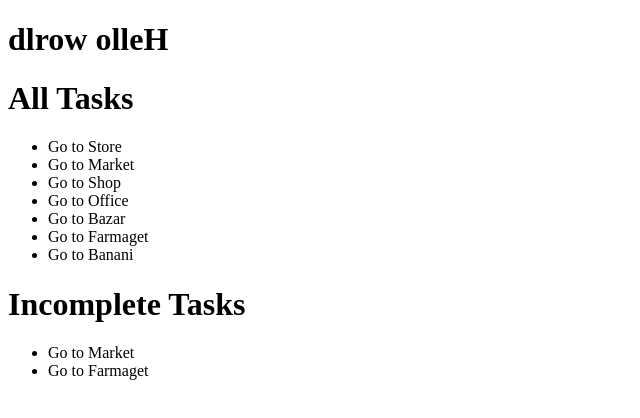
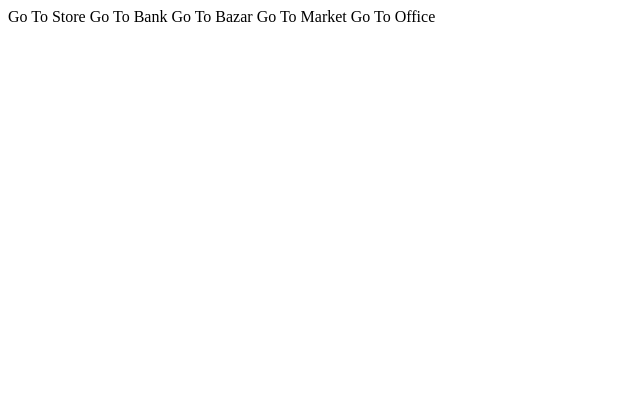
Before and after one commit to SaifShovon/learn_vue, a plain HTML site: page index.html in a window 1280 px wide. Shown: the whole page, without its empty margins (0-640 px from the left). Drawn offline with Linux system fonts and the light colour scheme.

Commit message:
Part 7: Components- Very Basic

```diff
--- a/index.html
+++ b/index.html
@@ -8,48 +8,16 @@
 <head>
 <body>
 	<div id = "root">
-		<h1>
-			{{reversedMessage}}
-		</h1>
-		<h1>All Tasks</h1>
-		<ul>
-		<li v-for= "task in tasks"  v-text = 'task.description'></li>
-		</ul>
-
-		<h1>Incomplete Tasks</h1>
-		<ul>
-		<li v-for= "task in incompleteTasks"  v-text = 'task.description'></li>
-		</ul>
-
+		<task>Go To Store</task>
+		<task>Go To Bank</task>
+		<task>Go To Bazar</task>
+		<task>Go To Market</task>
+		<task>Go To Office</task>
 	</div>
 
 	<script src="vue.min.js"></script>
+	<script src="main.js"></script>
 	<script type="text/javascript">
-
-		var app = new Vue({
-			el :'#root',
-			data: {
-				message : "Hello world",
-				tasks : [
-					{description : "Go to Store",completed : true},
-					{description : "Go to Market",completed : false},
-					{description : "Go to Shop",completed : true},
-					{description : "Go to Office",completed : true},
-					{description : "Go to Bazar",completed : true},
-					{description : "Go to Farmaget",completed : false},
-					{description : "Go to Banani",completed : true},
-				]
-			},
-			computed : {
-				reversedMessage(){
-					return this.message.split('').reverse().join('');
-				},
-				incompleteTasks(){
-					return this.tasks.filter(task => ! task.completed);
-				}
-			}
-
-		})
 
 	</script>
 </body>
--- /dev/null
+++ b/main.js
@@ -0,0 +1,14 @@
+Vue.component('task',{
+	template: '<li><slot></slot></li>'
+});
+
+Vue.component('heading',{
+	template: '<h1><slot></slot></h1>'
+});
+
+
+
+
+new Vue({
+	el: '#root1'
+});
```
Also changed, not shown: indexSelf.html (+8 -0 lines).
